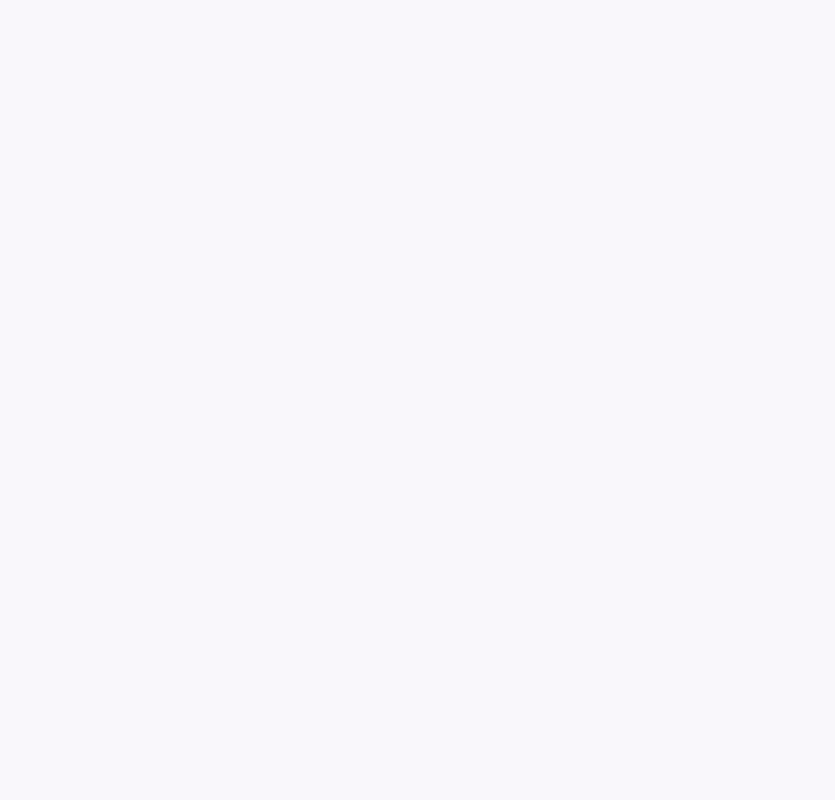
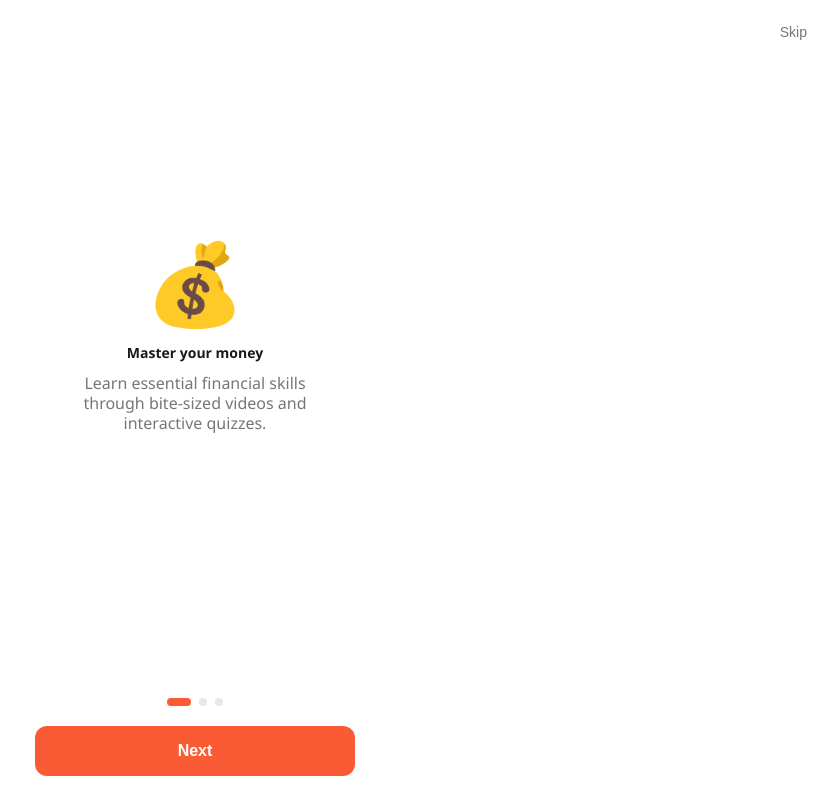
Before and after one commit to RobinChappalley/yuhlearn, a Vue app in the folder apps/frontend/: page /onboarding in a window 1280 px wide. Before the commit this address had no page. Shown: the whole page, without its empty margins (445-1280 px from the left). Built offline with nearby package versions, Linux system fonts and the light colour scheme.

Commit message:
feat: add onboarding flow with route guard
- Create OnboardingPage with 3 swipeable slides
- Add /onboarding route and /home route
- Landing page / redirects to onboarding on first visit, home otherwise
- Store onboarding completion in localStorage
- Update README with onboarding docs

```diff
--- a/apps/frontend/src/app/router/index.js
+++ b/apps/frontend/src/app/router/index.js
@@ -3,6 +3,19 @@ import { createRouter, createWebHistory } from 'vue-router'
 const routes = [
   {
     path: '/',
+    name: 'landing',
+    beforeEnter: () => {
+      const seen = localStorage.getItem('yuhlearn_onboarding_seen')
+      return seen ? { name: 'home' } : { name: 'onboarding' }
+    },
+  },
+  {
+    path: '/onboarding',
+    name: 'onboarding',
+    component: () => import('@/pages/onboarding/ui/OnboardingPage.vue'),
+  },
+  {
+    path: '/home',
     name: 'home',
     component: () => import('@/pages/home/ui/HomePage.vue'),
   },
--- /dev/null
+++ b/apps/frontend/src/pages/onboarding/index.js
@@ -0,0 +1 @@
+export { default as OnboardingPage } from './ui/OnboardingPage.vue'
--- /dev/null
+++ b/apps/frontend/src/pages/onboarding/ui/OnboardingPage.vue
@@ -0,0 +1,187 @@
+<script setup>
+import { ref, computed } from 'vue'
+import { useRouter } from 'vue-router'
+
+const router = useRouter()
+
+const slides = [
+  {
+    emoji: '💰',
+    title: 'Master your money',
+    desc: 'Learn essential financial skills through bite-sized videos and interactive quizzes.',
+  },
+  {
+    emoji: '🎯',
+    title: 'Set your goals',
+    desc: 'Track your progress and unlock new levels as you complete each learning path.',
+  },
+  {
+    emoji: '🚀',
+    title: 'Start today',
+    desc: 'Take control of your financial future, one short lesson at a time.',
+  },
+]
+
+const current = ref(0)
+const isLast = computed(() => current.value === slides.length - 1)
+
+function next() {
+  if (isLast.value) {
+    finish()
+  } else {
+    current.value++
+  }
+}
+
+function skip() {
+  finish()
+}
+
+function finish() {
+  localStorage.setItem('yuhlearn_onboarding_seen', 'true')
+  router.push({ name: 'home' })
+}
+</script>
+
+<template>
+  <div class="onboarding">
+    <button class="onboarding__skip" @click="skip">Skip</button>
+
+    <div class="onboarding__slides" :style="{ transform: `translateX(-${current * 100}%)` }">
+      <div
+        v-for="(slide, index) in slides"
+        :key="index"
+        class="onboarding__slide"
+      >
+        <div class="onboarding__emoji">{{ slide.emoji }}</div>
+        <h1 class="onboarding__title">{{ slide.title }}</h1>
+        <p class="onboarding__desc">{{ slide.desc }}</p>
+      </div>
+    </div>
+
+    <div class="onboarding__footer">
+      <div class="onboarding__dots">
+        <span
+          v-for="(_, index) in slides"
+          :key="index"
+          class="onboarding__dot"
+          :class="{ 'onboarding__dot--active': index === current }"
+          @click="current = index"
+        />
+      </div>
+
+      <button class="onboarding__btn" @click="next">
+        {{ isLast ? 'Get Started' : 'Next' }}
+      </button>
+    </div>
+  </div>
+</template>
+
+<style scoped>
+.onboarding {
+  height: 100dvh;
+  background: var(--color-swiss-white);
+  display: flex;
+  flex-direction: column;
+  overflow: hidden;
+  position: relative;
+}
+
+.onboarding__skip {
+  position: absolute;
+  top: calc(env(safe-area-inset-top) + 16px);
+  right: 20px;
+  background: none;
+  border: none;
+  font-size: var(--font-size-body);
+  color: var(--color-swiss-black-60);
+  cursor: pointer;
+  z-index: 10;
+  padding: 8px;
+}
+
+.onboarding__slides {
+  display: flex;
+  flex: 1;
+  transition: transform 0.3s ease;
+  width: 300%;
+}
+
+.onboarding__slide {
+  width: 33.333%;
+  display: flex;
+  flex-direction: column;
+  align-items: center;
+  justify-content: center;
+  padding: var(--space-8) var(--space-6);
+  text-align: center;
+}
+
+.onboarding__emoji {
+  font-size: 80px;
+  line-height: 1;
+  margin-bottom: var(--space-6);
+}
+
+.onboarding__title {
+  font-size: var(--font-size-title-m);
+  font-weight: 700;
+  color: var(--color-swiss-black);
+  margin: 0 0 var(--space-3);
+  line-height: var(--line-height-title);
+}
+
+.onboarding__desc {
+  font-size: var(--font-size-body-big);
+  color: var(--color-swiss-black-60);
+  line-height: var(--line-height-body-big);
+  max-width: 280px;
+  margin: 0;
+}
+
+.onboarding__footer {
+  padding: var(--space-6) var(--space-5) calc(var(--space-6) + env(safe-area-inset-bottom));
+  display: flex;
+  flex-direction: column;
+  align-items: center;
+  gap: var(--space-5);
+}
+
+.onboarding__dots {
+  display: flex;
+  gap: 8px;
+}
+
+.onboarding__dot {
+  width: 8px;
+  height: 8px;
+  border-radius: 50%;
+  background: var(--color-medium-grey);
+  cursor: pointer;
+  transition: background 0.2s ease, width 0.2s ease;
+}
+
+.onboarding__dot--active {
+  background: var(--color-swiss-orange, #f97316);
+  width: 24px;
+  border-radius: 4px;
+}
+
+.onboarding__btn {
+  width: 100%;
+  max-width: 320px;
+  background: var(--color-swiss-orange, #f97316);
+  color: #fff;
+  border: none;
+  padding: var(--space-4) var(--space-6);
+  border-radius: 12px;
+  font-size: var(--font-size-body-big);
+  font-weight: 600;
+  cursor: pointer;
+  transition: transform 0.1s ease;
+}
+
+.onboarding__btn:active {
+  transform: scale(0.98);
+}
+</style>
```
Also changed, not shown: 1 other file (tests, documents, lock files or other folders).
